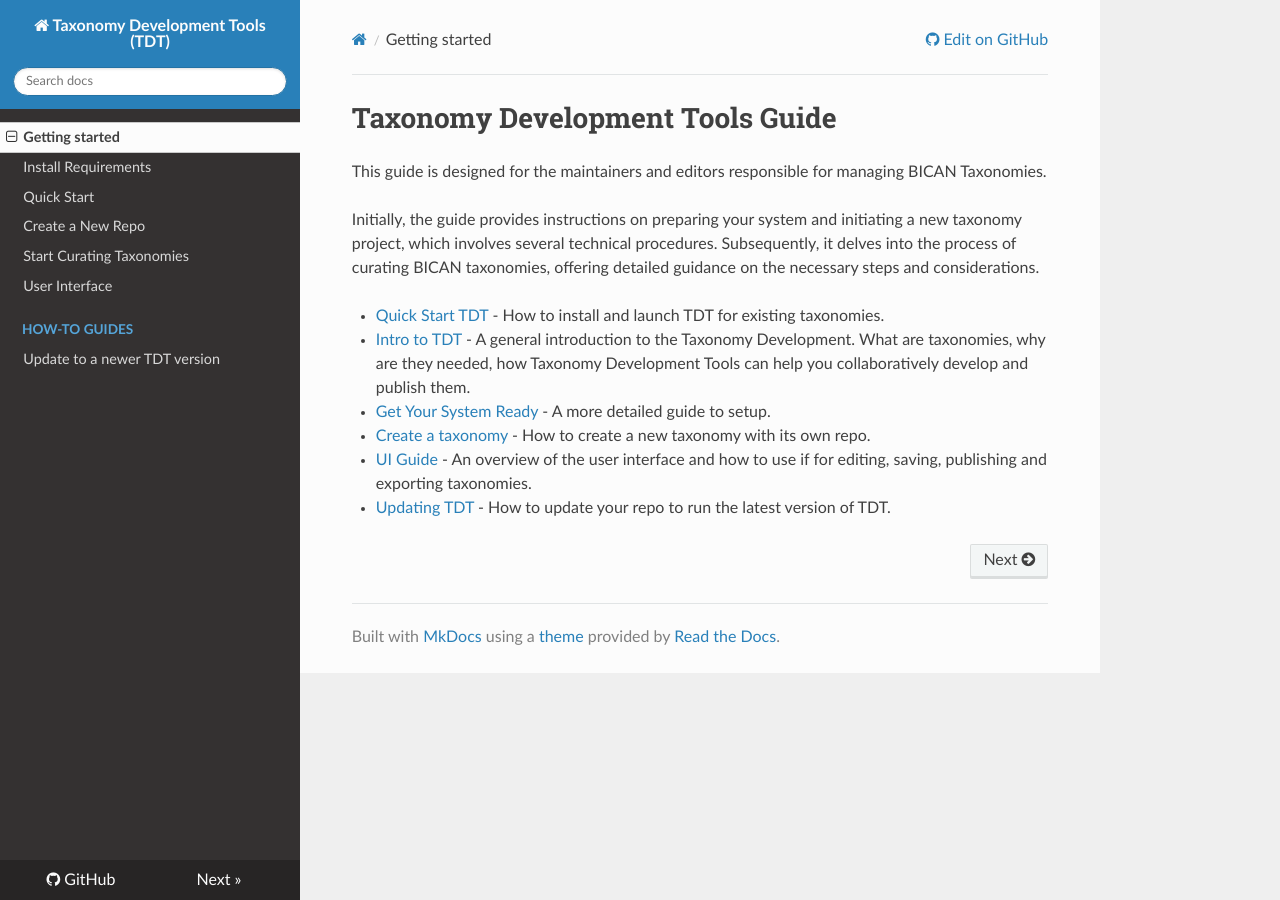
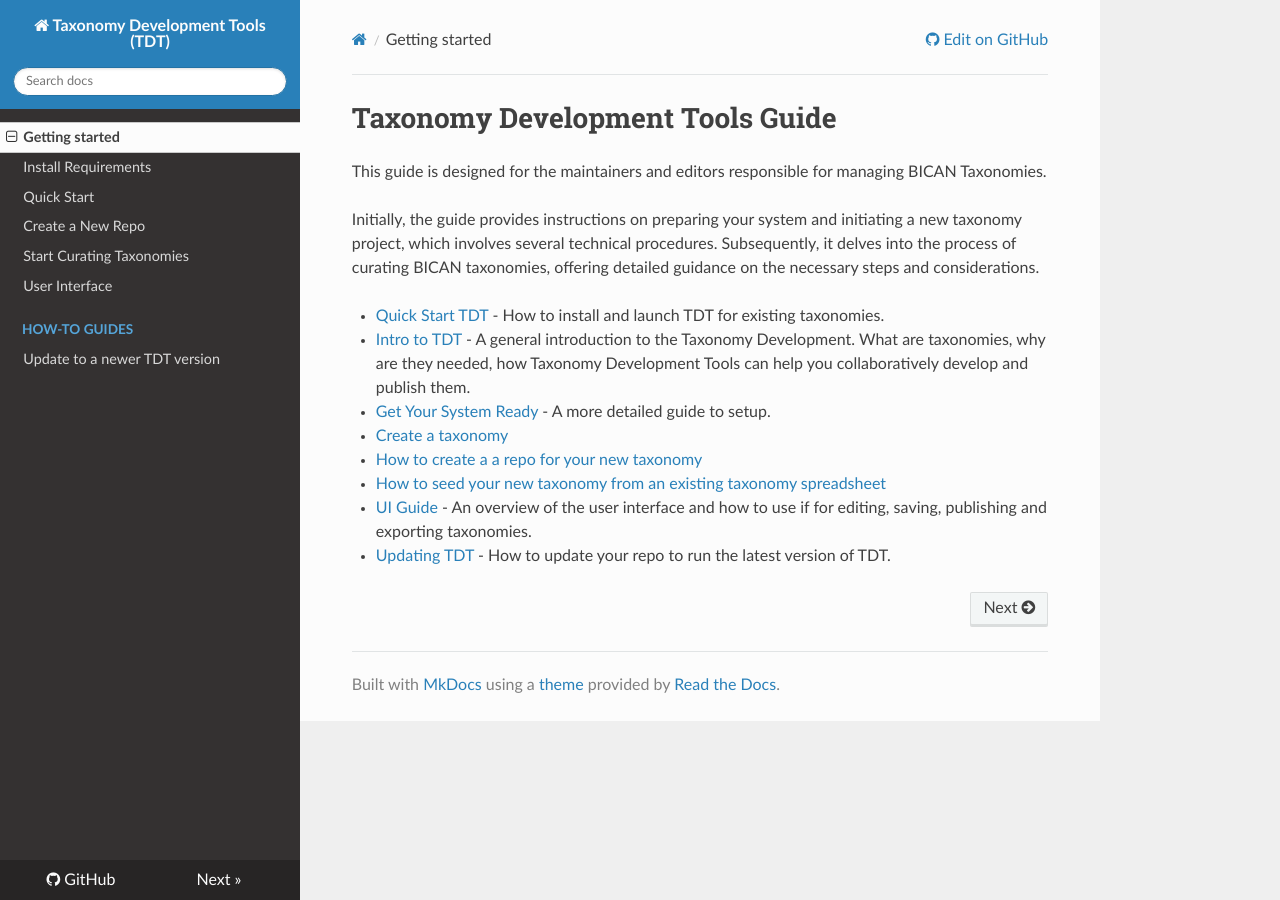
Before and after one commit to brain-bican/taxonomy-development-tools, an MkDocs documentation site: the page built from docs/index.md, in a window 1280 px wide. Built offline with MkDocs 1.6.1, drawn with Linux system fonts in a browser that asks for light colours; nearby versions of some CDN libraries.

Commit message:
Update index.md

```diff
--- a/docs/index.md
+++ b/docs/index.md
@@ -8,6 +8,8 @@
 - [Quick Start TDT](QuickStart.md) - How to install and launch TDT for existing taxonomies.
 - [Intro to TDT](Intro_to_TDT.md) - A general introduction to the Taxonomy Development. What are taxonomies, why are they needed, how Taxonomy Development Tools can help you collaboratively develop and publish them.
 - [Get Your System Ready](Build.md) - A more detailed guide to setup.
-- [Create a taxonomy](NewRepo.md) - How to create a new taxonomy with its own repo.
+- [Create a taxonomy](NewRepo.md)
+  - [How to create a a repo for your new taxonomy](NewRepo.md)
+  - [How to seed your new taxonomy from an existing taxonomy spreadsheet](Curation.md)
 - [UI Guide](UserInterface.md) - An overview of the user interface and how to use if for editing, saving, publishing and exporting taxonomies.
 - [Updating TDT](Update.md) - How to update your repo to run the latest version of TDT.
```
